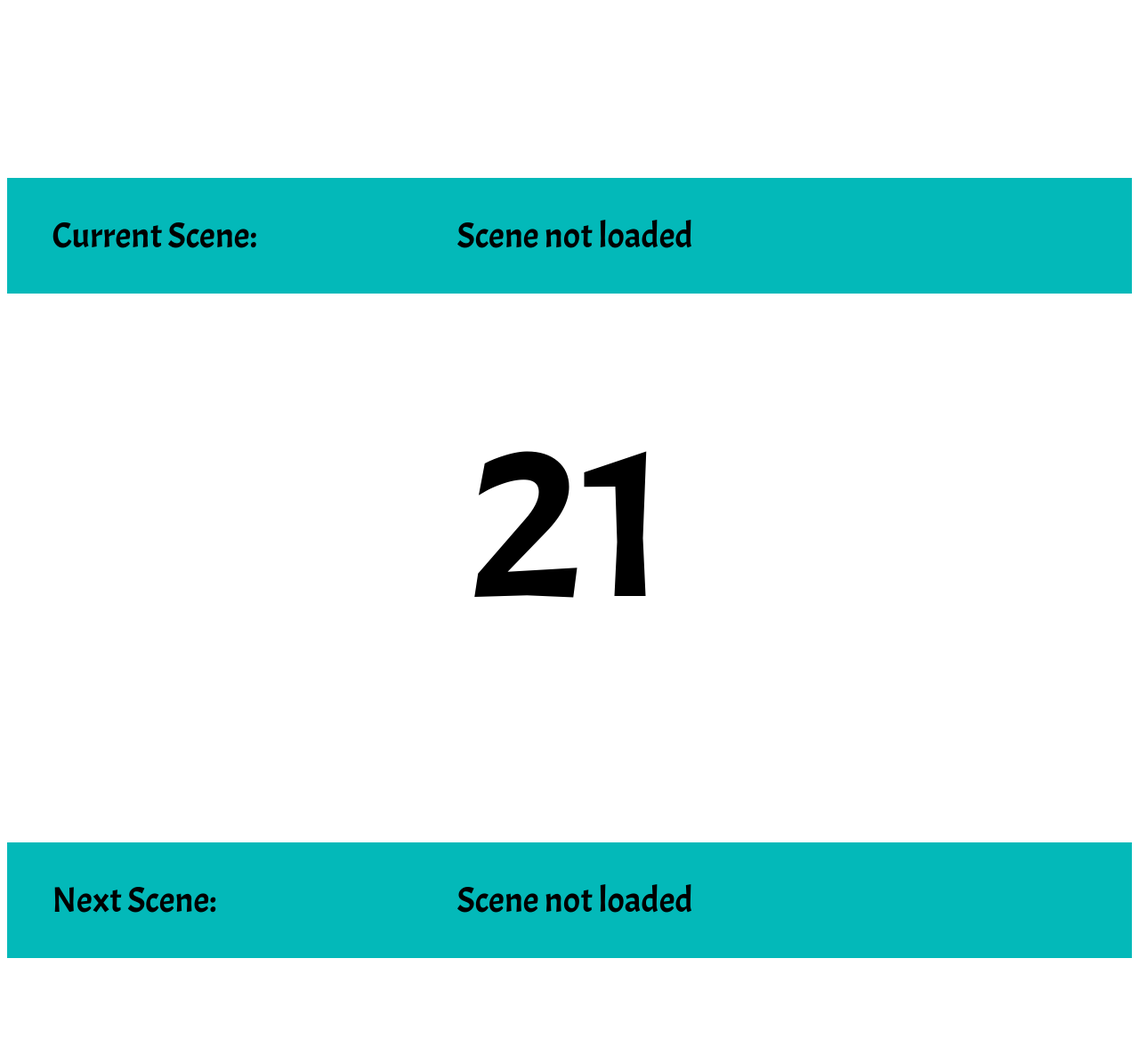
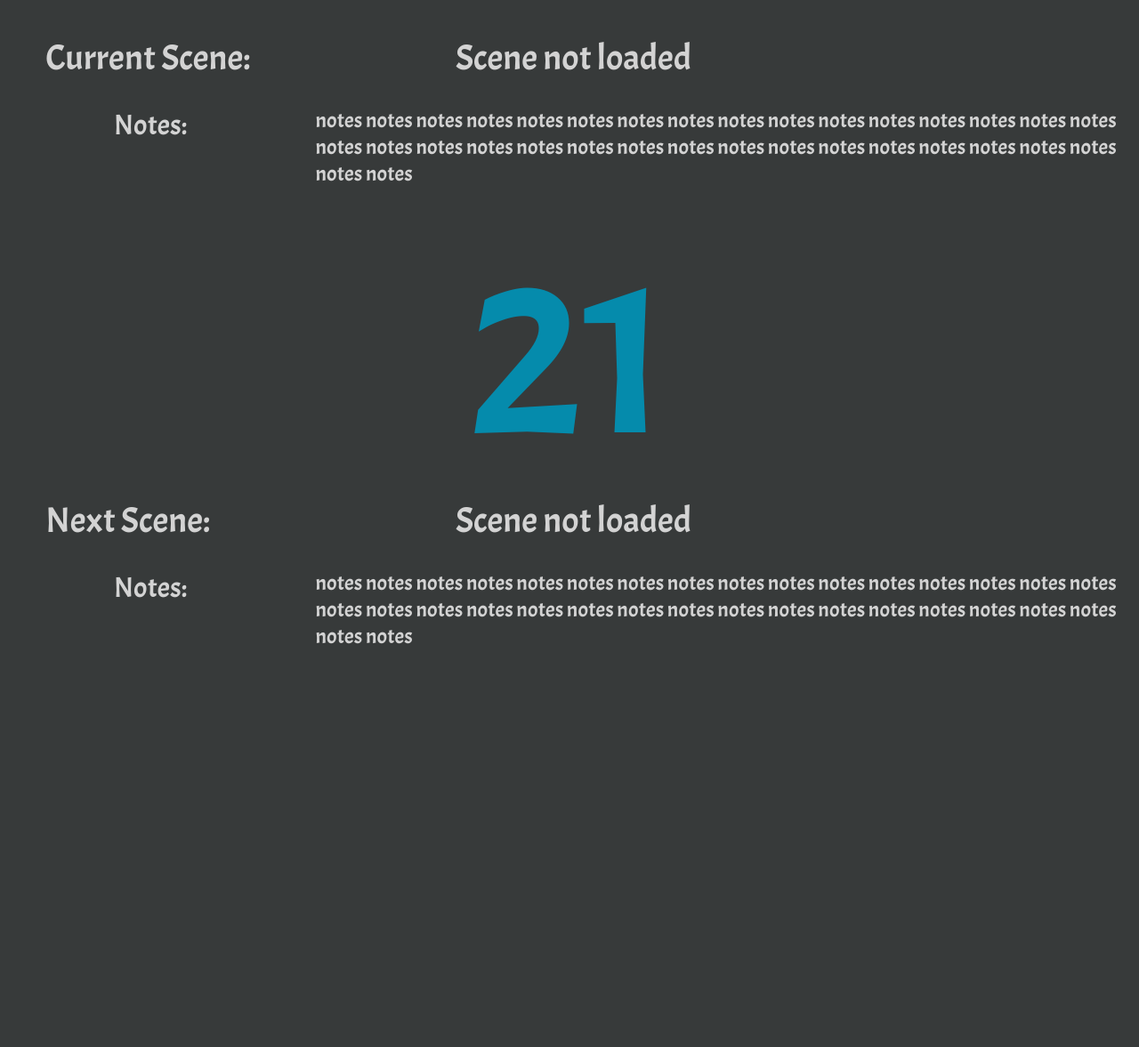
Before and after one commit to lhovo/gangshow_cue, a Python web app: template webpage/gangshow_cue/templates/cue.html in a window 1280 px wide. Shown: the whole page at 89% size. After the commit the page ends 724 px from the top, so only its background shows below. Run offline with Jinja, Linux system fonts and the light colour scheme; the template is opened without the code that fills it, so the values that code supplies are empty.

Commit message:
create webpage

```diff
--- a/webpage/gangshow_cue/templates/cue.html
+++ b/webpage/gangshow_cue/templates/cue.html
@@ -2,24 +2,33 @@
 <html>
 
 <head>
-    <link rel="stylesheet" href="/static/style.css">
+    <link rel="stylesheet" href="style.css">
     <link href="https://fonts.googleapis.com/css?family=Acme" rel="stylesheet">
     <title>Scene Cue - Gang Show</title>
 </head>
 <body>
-    <div class="app">
-        <div class="item">
+    <div class="current item">
         <label class="item-heading">Current Scene: </label>
         <label id="current-scene" class="item-value">Scene not loaded</label>
     </div>
-        <div id="cue-number" class="cue">21</div>
-        <div class="item">
+    <div class="current-notes">
+        <label class="notes-heading">Notes:</label>
+        <label id="current-notes-content" class="notes-content">notes notes notes notes notes notes notes notes notes notes notes notes notes notes notes
+            notes notes notes notes notes notes notes notes notes notes notes notes notes notes notes notes notes notes notes
+        </label>
+    </div>
+    <div id="cue" class="cue">21</div>
+    <div class="next item">
         <label class="item-heading">Next Scene: </label>
         <label id="next-scene" class="item-value">Scene not loaded</label>
     </div>
+    <div class="next-notes">
+        <label class="notes-heading">Notes:</label>
+        <label id="next-notes-content" class="notes-content">notes notes notes notes notes notes notes notes notes notes notes notes notes notes notes
+            notes notes notes notes notes notes notes notes notes notes notes notes notes notes notes notes notes notes notes</label>
     </div>
 </body>
 
 </html>
 
-<script src="/script/{{data}}"></script>
+<script src="/script.js"></script>
--- a/webpage/gangshow_cue/templates/script.js
+++ b/webpage/gangshow_cue/templates/script.js
@@ -4,6 +4,8 @@ console.log(input);
 
 currentCue = 23;
 
-document.getElementById('current-scene').innerHTML = !!input[currentCue] === true ? input[currentCue].Scene : 'data loading error'; // enter current scene
-document.getElementById('cue-number').innerHTML = currentCue // enter cue number
-document.getElementById('next-scene').innerHTML = !!input[currentCue + 1] === true ? input[currentCue + 1].Scene : 'data loading error'; // enter next scene
+document.getElementById('current-scene').innerHTML = !!input[currentCue] === true ? input[currentCue].Scene : 'data loading error';
+document.getElementById('cue-number').innerHTML = !!currentCue === true ? currentCue : "?"
+document.getElementById('next-scene').innerHTML = !!input[currentCue + 1] === true ? input[currentCue + 1].Scene : 'data loading error';
+document.getElementById('current-notes-content').innerHTML = !!input[currentCue] === true ? input[currentCue].Notes : 'data loading error';
+document.getElementById('next-notes-content').innerHTML = !!input[currentCue] === true ? input[currentCue + 1].Notes : 'data loading error';
--- /dev/null
+++ b/webpage/gangshow_cue/templates/style.css
@@ -0,0 +1,141 @@
+html, body {
+    font-family: 'Acme', sans-serif;
+    color: lightgrey;
+    background-color: rgb(55, 58, 58);
+}
+
+@media only screen and (min-device-width: 600px) {
+    .item {
+        grid-template-columns: 40% 60%;
+    }
+
+    body {
+        font-size: 40px;
+    }
+
+    #cue {
+        font-size: 250px;
+    }
+
+    .current-notes {
+        grid-template-columns: 20% 80%;
+    }
+
+    .next-notes {
+        grid-template-columns: 20% 80%;
+    }
+
+    .notes-heading {
+        font-size: 32px;
+    }
+
+    .notes-content {
+        font-size: 24px;
+    }
+}
+
+@media screen and (max-device-width: 600px) {
+    .item {
+        grid-template-columns: 100%;
+        word-wrap: break-word;
+    }
+
+    .item-value {
+        text-align: center;
+    }
+
+    body {
+        font-size: 80px;
+    }
+
+    #cue {
+        padding: 10%;
+        font-size: 400px;
+    }
+
+    .current-notes {
+        grid-template-columns: 100%;
+    }
+
+    .next-notes {
+        grid-template-columns: 100%;
+    }
+
+    .notes-heading {
+        font-size: 20px;
+    }
+
+    .notes-content {
+        font-size: 16px;
+    }
+}
+
+#cue {
+    text-align: center;
+}
+
+.item-heading {
+    margin-left: 10%;
+}
+
+html,body{
+    height: 100%;
+  }
+  body{
+    margin: 0;
+  }
+  body {
+    display: grid;
+    /* grid-gap: 5px; */
+    background-color: lightgrey;
+    height: 100%;
+    grid-template-columns:1fr;
+    grid-template-areas:
+            "current"
+            "currentnotes"
+            "cue"
+            "next"
+            "nextnotes";
+
+    grid-template-rows: 15% 20% 30% 15% 20%;
+  }
+  .current {
+    grid-area: current;
+    display: grid;
+    background-color: rgb(55, 58, 58);
+    padding-top: 40px;
+    padding-bottom: 40px;
+    /* border-bottom: 10px solid lightgray; */
+  }
+
+  .current-notes {
+    grid-area: currentnotes;
+    background-color: rgb(55, 58, 58);
+    padding-left: 10%;
+    padding-right: 20px;
+    display: grid;
+  }
+
+  #cue {
+     grid-area: cue;
+     background-color: rgb(55, 58, 58);
+     line-height: 250px;
+     color: rgb(5, 139, 172)
+  }
+
+  .next-notes {
+    grid-area: nextnotes;
+    background-color: rgb(55, 58, 58);
+    padding-left: 10%;
+    padding-right: 20px;
+    display: grid;
+  }
+
+  .next {
+    grid-area: next;
+    display: grid;
+    background-color: rgb(55, 58, 58);
+    padding-top: 40px;
+    padding-bottom: 40px;
+    /* border-top: 10px solid lightgray; */
+  }
```
Lines whose indentation alone changed are shown as unchanged.
